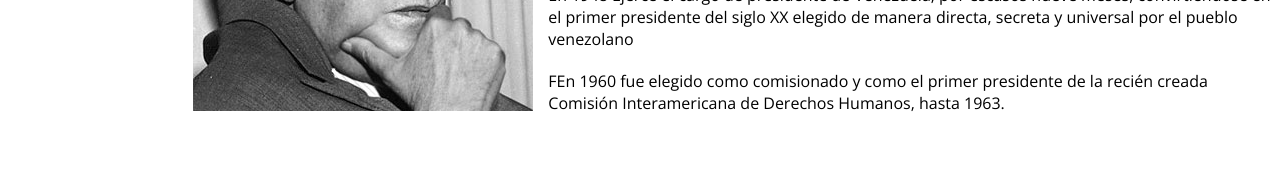
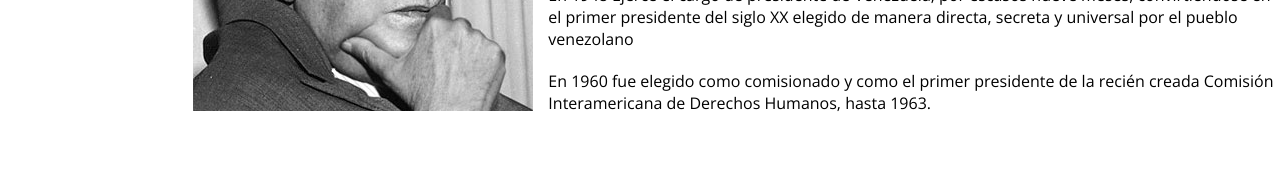
Before and after one commit to Linguini1314/linguini1314.github.io, a plain HTML site: page Doña Barbara.html in a window 1280 px wide. Shown: the part 1092-1276 px from the top of the page. Drawn offline with nearby package versions, Linux system fonts and the light colour scheme.

Commit message:
Update Doña Barbara.html

```diff
--- a/Doña Barbara.html
+++ b/Doña Barbara.html
@@ -63,7 +63,7 @@
                         <h3><span>+</span>Rómulo Gallegos (1884-1969)</h3>
                         <p>Fue un novelista y político venezolano. Se le considera como el novelista venezolano más relevante del siglo XX, y uno de los más grandes literatos latinoamericanos de todos los tiempos. Algunas de sus novelas, como Doña Bárbara o Barracuda, han pasado a convertirse en clásicos de la literatura hispanoamericana.</p>
                         <p>En 1948 Ejerce el cargo de presidente de Venezuela, por escasos nueve meses, convirtiéndose en el primer presidente del siglo XX elegido de manera directa, secreta y universal por el pueblo venezolano</p>
-                        <p>FEn 1960 fue elegido como comisionado y como el primer presidente de la recién creada Comisión Interamericana de Derechos Humanos, hasta 1963.</p>
+                        <p>En 1960 fue elegido como comisionado y como el primer presidente de la recién creada Comisión Interamericana de Derechos Humanos, hasta 1963.</p>
 
                     </div>
 
```
